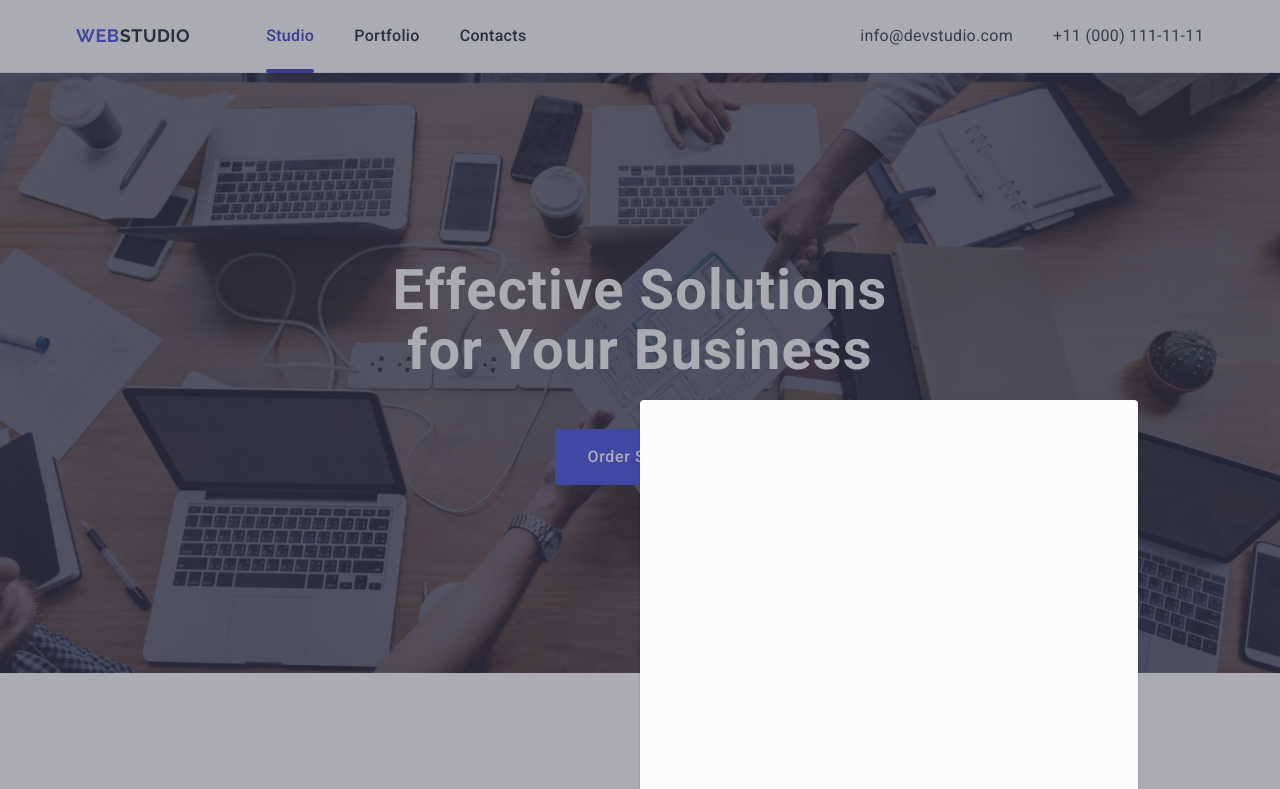
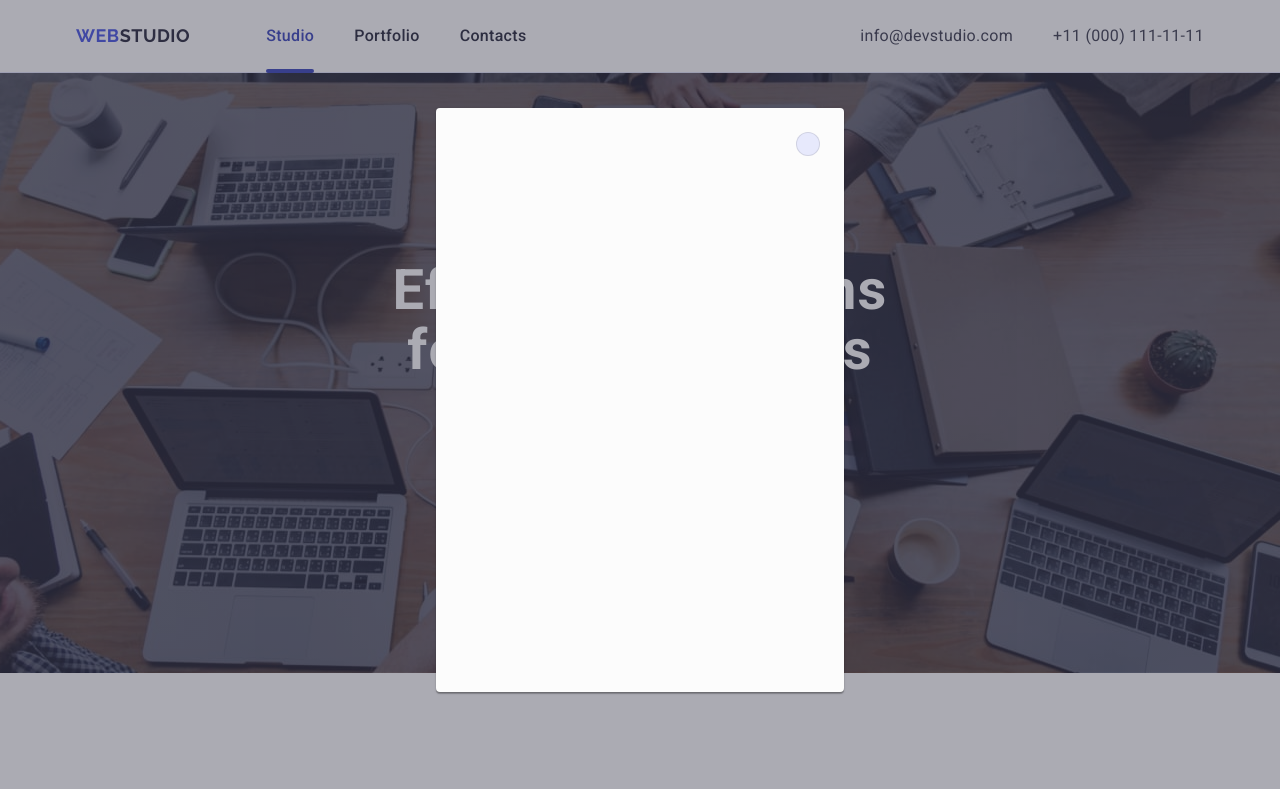
Before and after one commit to liuba-28-07/goit-markup-hw-05-05-05, a plain HTML site: page index.html in a window 1280 px wide. Shown: the top 789 px of the page. Drawn offline with nearby package versions, Linux system fonts and the light colour scheme.

Commit message:
goit-markup-hw-05-05-05

```diff
--- a/css/styles.css
+++ b/css/styles.css
@@ -619,15 +619,15 @@ img {
     top: 50%;
     left: 50%;
 
-    width: 498px;
+    width: 408px;
     min-height: 584px;
     border-radius: 4px;
 
-    transform: translate(-50% -50%);
+    transform: translate(-50%, -50%);
 
     box-shadow: 0 1px 1px 0 rgba(0, 0, 0, 0.14), 0 1px 3px 0 rgba(0, 0, 0, 0.12), 0 2px 1px 0 rgba(0, 0, 0, 0.2);
     background-color: #fcfcfc;
-
+    transition: transform 250ms cubic-bezier(0.4, 0, 0.2, 1);
     transition: transform opacity 250ms cubic-bezier(0.4, 0, 0.2, 1);
 }
 
@@ -635,4 +635,25 @@ img {
     transform: translate(-50% -50%) scale(1.5);
 }
 
+.modal-button {
+    position: absolute;
+    top: 24px;
+    right: 24px;
+    width: 24px;
+    height: 24px;
+    border-radius: 50%;
+    display: flex;
+    align-items: center;
+    justify-content: center;
+    background-color: #e7e9fc;
+    border: 1px solid rgba(0, 0, 0, 0.1);
+    padding: 0;
+    cursor: pointer;
+    transition: background-color 250ms cubic-bezier(0.4, 0, 0.2, 1), border 250ms cubic-bezier(0.4, 0, 0.2, 1);
+}
+
+.modal-icon {
+    transition: fill 250ms cubic-bezier(0.4, 0, 0.2, 1);
+}
+
 /* ------------------------------ */
--- a/index.html
+++ b/index.html
@@ -198,7 +198,9 @@
     </div>
     </footer>
     <div class="backdrop is-open">
-      <div class="modal"></div>
+      <div class="modal">
+        <button class="modal-button" type="button"><svg class="modal-icon" width="8" height="8"><use herf=""></use></svg></button>
+      </div>
     </div>
 </body>
 </html>
```
